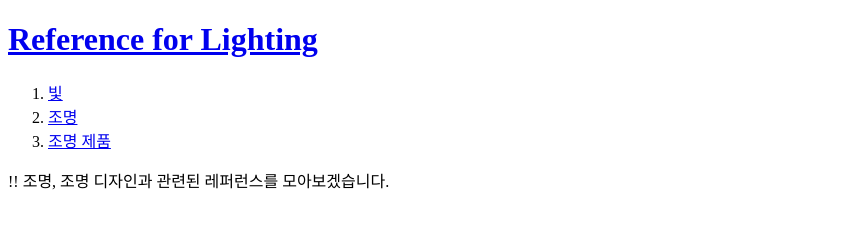
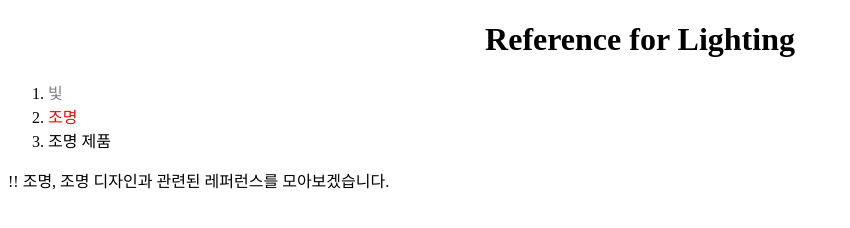
Before and after one commit to greatgiantmountain/InseonLee, a plain HTML site: page index.html in a window 1280 px wide. Shown: the whole page, without its empty margins (0-850 px from the left). Drawn offline with Linux system fonts and the light colour scheme.

Commit message:
Add files via upload

```diff
--- a/index.html
+++ b/index.html
@@ -13,15 +13,40 @@
 
 <title>Reference for Lighting</title>
 <meta charset="utf-8">
+<style>
+    a {
+        color: black;
+        text-decoration: none;
+    }
+    #active {
+        color: red;
+    }
+    .saw {
+        color: gray;
+    }
+    h1 {
+        font: size 60px;
+        text-align: center;
+    }
+
+    </style>
 </head>
 
 <body>
 <h1><a href="index.html">Reference for Lighting</a></h1>
 <ol>
+    <li><a href="1_light.html" class="saw">빛</a></li>
+    <li><a href="2_lighting.html" class="saw" id="active">조명</a></li>
+    <li><a href="3_lamp.html">조명 제품</a></li>
+</ol>
+<!--
+<ol>
     <li><a href="1_light.html">빛</a></li>
     <li><a href="2_lighting.html">조명</a></li>
     <li><a href="3_lamp.html">조명 제품</a></li>
 </ol>
+-->
+
 !! 조명, 조명 디자인과 관련된 레퍼런스를 모아보겠습니다.
 
 </body>
```
Also changed, not shown: 1_light.html (+12 -0 lines), 2_lighting.html (+11 -0 lines), 3_lamp.html (+11 -0 lines), box.html (added, +16 -0 lines).
